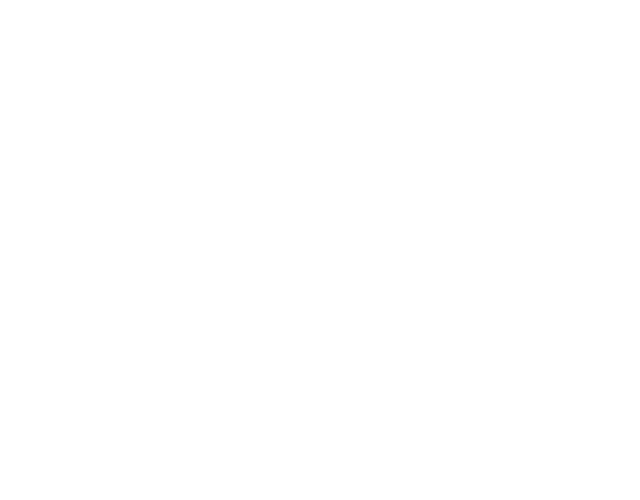
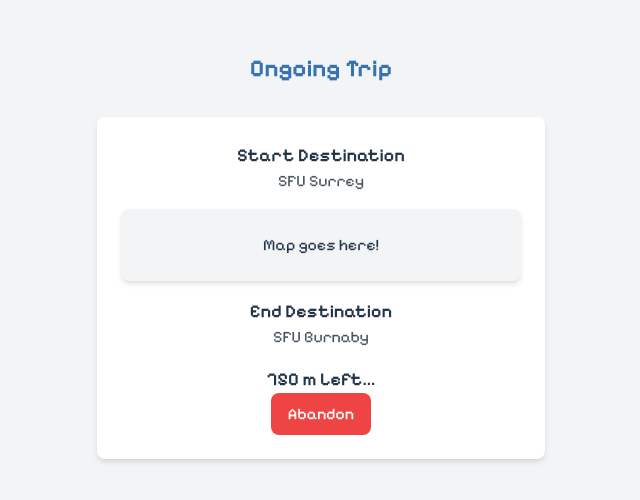
Before and after one commit to jdysay/sustainabull, a React (Vite) app in the folder sustainabull_frontend/: page /ongoing-trip in a window 1280 px wide. Before the commit this address had no page. Shown: the part 144-644 px from the top of the page, without its empty margins (319-959 px from the left). Built offline with nearby package versions, Linux system fonts and the light colour scheme; a web font is replaced by a local one.

Commit message:
added basic ui for starting trip

```diff
--- a/sustainabull_frontend/src/App.jsx
+++ b/sustainabull_frontend/src/App.jsx
@@ -6,6 +6,9 @@
 import LoadingPage from './LoadingPage';
 import PreOnboarding from './pre-onboarding/PreOnboarding'
 import Home from './Home'
+import TransportationMode from './map/TransportationMode';
+import InputDestination from './map/InputDestination';
+import OngoingTrip from './map/OngoingTrip';
 
 function App() {
   return (
@@ -17,6 +20,9 @@
         <Route path="/loading" element={<LoadingPage/>} />
         <Route path="/pre-onboarding" element={<PreOnboarding/>} />
         <Route path="/home" element={<Home/>} />
+        <Route path="/transportation-mode" element={<TransportationMode/>} />
+        <Route path="/input-destination" element={<InputDestination/>} />
+        <Route path="/ongoing-trip" element={<OngoingTrip/>} />
       </Routes>
     </Router>
   );
--- /dev/null
+++ b/sustainabull_frontend/src/map/InputDestination.jsx
@@ -0,0 +1,35 @@
+import { Link } from 'react-router-dom';
+
+export default function InputDestination() {
+  return (
+    <div className="min-h-screen bg-gray-100 flex flex-col items-center justify-center p-4">
+      <h1 className="text-2xl font-bold mb-8">Input Destination</h1>
+      <div className="bg-white p-6 rounded-lg shadow-md w-full max-w-md">
+        <div className="space-y-4">
+          <input
+            type="text"
+            placeholder="Start Destination"
+            className="w-full p-2 border border-gray-300 rounded-lg"
+          />
+          <input
+            type="text"
+            placeholder="End Destination"
+            className="w-full p-2 border border-gray-300 rounded-lg"
+          />
+        </div>
+
+        <div className="mt-6 flex justify-between">
+            <Link to="/transportation-mode" className="bg-blue-500 text-white py-2 px-4 rounded-lg hover:bg-blue-600 transition">
+                Back
+            </Link>
+            <Link to="/ongoing-trip" className="bg-blue-500 text-white py-2 px-4 rounded-lg hover:bg-blue-600 transition">
+                Finish
+                {/* We should add a warning to the user that when they click this button, they cannot go back.
+                    This is because the cow will lose health if the user abandons trips.
+                */}
+            </Link>
+        </div>
+      </div>
+    </div>
+  );
+}
--- /dev/null
+++ b/sustainabull_frontend/src/map/OngoingTrip.jsx
@@ -0,0 +1,32 @@
+import { Link } from 'react-router-dom';
+
+export default function OngoingTrip() {
+  return (
+    <div className="min-h-screen bg-gray-100 flex flex-col items-center justify-center p-4">
+      <h1 className="text-2xl font-bold mb-8">Ongoing Trip</h1>
+
+      <div className="bg-white p-6 rounded-lg shadow-md w-full max-w-md">
+        <div className="space-y-4">
+          <div className="text-center">
+            <p className="text-lg font-semibold">Start Destination</p>
+            <p className="text-gray-600">SFU Surrey</p>
+          </div>
+          <div className='bg-gray-100 p-6 rounded-lg shadow-md w-full max-w-md'>
+            <p>Map goes here!</p>
+          </div>
+          <div className="text-center">
+            <p className="text-lg font-semibold">End Destination</p>
+            <p className="text-gray-600">SFU Burnaby</p>
+          </div>
+          <div className="text-center">
+            <p className="text-lg font-semibold">750 m Left...</p>
+          </div>
+        </div>
+
+        <button className="bg-red-500 text-white py-2 px-4 rounded-lg hover:bg-red-600 transition">
+        Abandon
+        </button>
+      </div>
+    </div>
+  );
+}
--- /dev/null
+++ b/sustainabull_frontend/src/map/TransportationMode.jsx
@@ -0,0 +1,25 @@
+import { Link } from 'react-router-dom';
+
+export default function TransportationMode() {
+  return (
+    <div className="min-h-screen bg-gray-100 flex flex-col items-center justify-center p-4">
+      <h1 className="text-2xl font-bold mb-8">Transportation Mode</h1>
+      <div className="bg-white p-6 rounded-lg shadow-md w-full max-w-md">
+        <h2 className="text-lg font-semibold mb-4">Form of Transportation</h2>
+        <div className="space-y-4">
+          {['Walk', 'Bike', 'Transit', 'Drive'].map((mode) => (
+            <button
+              key={mode}
+              className="w-full bg-blue-100 text-blue-500 py-2 px-4 rounded-lg hover:bg-blue-600 transition"
+            >
+              {mode}
+            </button>
+          ))}
+        </div>
+        <Link to="/input-destination" className="mt-6 w-full bg-blue-500 text-white py-2 px-4 rounded-lg hover:bg-green-600 transition block text-center">
+          Next
+        </Link>
+      </div>
+    </div>
+  );
+}
```
